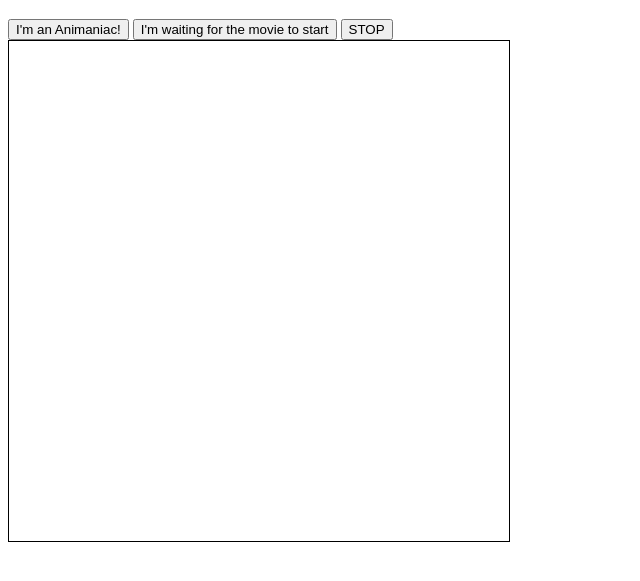
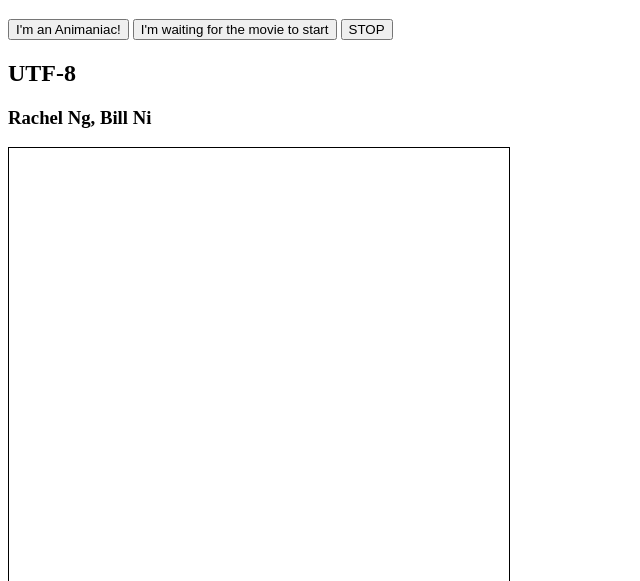
Before and after one commit to rachel-ng/re-softdev, a plain HTML site: page 04_canvas-dvd/index.html in a window 1280 px wide. Shown: the part 61-642 px from the top of the page, without its empty margins (0-640 px from the left). Drawn offline with Linux system fonts and the light colour scheme.

Commit message:
added team name + roster

```diff
--- a/04_canvas-dvd/index.html
+++ b/04_canvas-dvd/index.html
@@ -32,6 +32,9 @@
     <button id="stop">
       STOP
     </button>
+
+    <h2>UTF-8</h2>
+    <h3>Rachel Ng, Bill Ni</h3>
   </div>
 
   <canvas width="500" height="500" id="playground">
```
